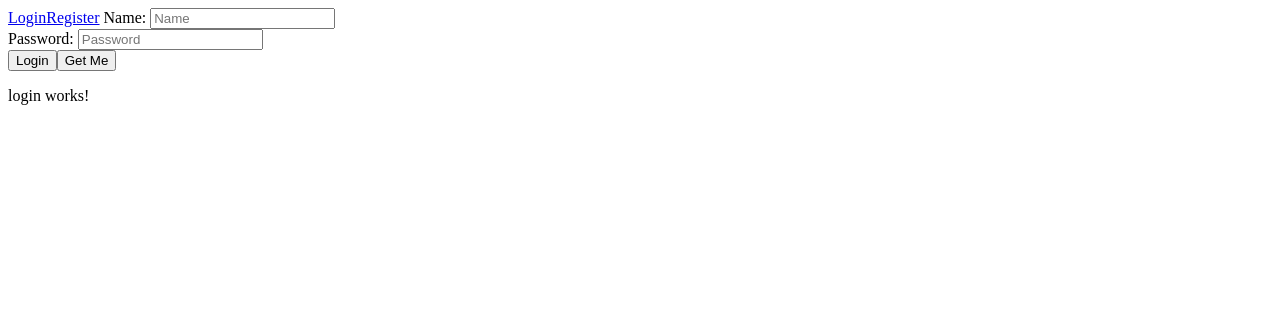
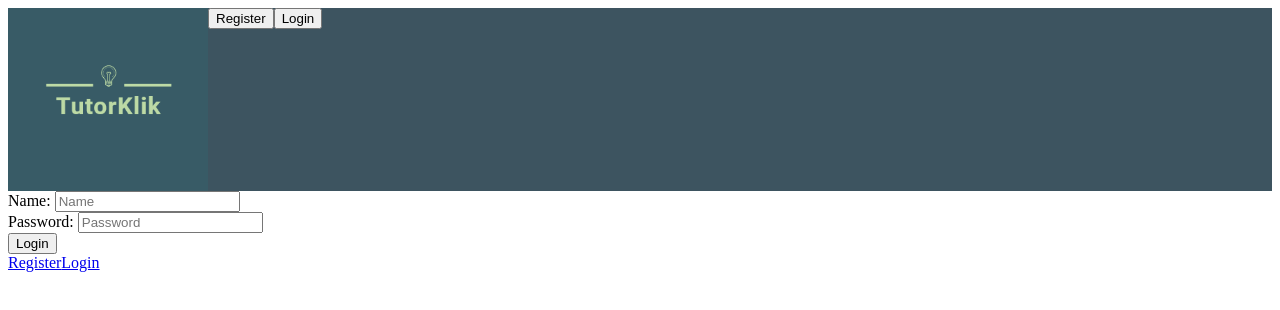
Before and after one commit to lemanszczyk/TutorKlikU, an Angular app: page /login in a window 1280 px wide. Shown: the top 310 px of the page. Built offline with nearby package versions, Linux system fonts and the light colour scheme.

Commit message:
add header

```diff
--- a/src/app/app.component.css
+++ b/src/app/app.component.css
@@ -0,0 +1,41 @@
+body {
+    margin: 0px !important;
+    padding: 0px;
+}
+.header{
+    background-color: #3D5460;
+    max-height: 200px;
+    display: flex;
+}
+.img-logo {
+    width: 200px;
+    height: 183px;
+    cursor: pointer;
+}
+
+/* ala{
+    <a href="#" class="myButton">grey</a>
+
+.myButton {
+	background-color:#a8a8a8;
+	border-radius:28px;
+	border:1px solid #dedede;
+	display:inline-block;
+	cursor:pointer;
+	color:#ffffff;
+	font-family:Arial;
+	font-size:17px;
+	padding:13px 39px;
+	text-decoration:none;
+	text-shadow:0px 1px 0px #2f6627;
+}
+.myButton:hover {
+	background-color:#737373;
+}
+.myButton:active {
+	position:relative;
+	top:1px;
+}
+
+
+} */
--- a/src/app/app.component.html
+++ b/src/app/app.component.html
@@ -8,18 +8,11 @@
     </tr>
   </tbody>
 </table> -->
-
-<div>
-  <a routerLink="/login" routerLinkActive="">Login</a>
-  <a routerLink="/register" routerLinkActive="">Register</a>
-  Name:
-  <input [(ngModel)]="user.UserName" placeholder="Name">
+<div class="header">
+  <img class="img-logo" routerLink="/register" src="../assets/Logo.png">
+  <div>
+    <button>Register</button>
+    <button>Login</button>
+  </div>
 </div>
-<div>
-  Password:
-  <input [(ngModel)]="user.Password" placeholder="Password" type="password">
-</div>
-<!-- <button (click)="register(user)">Register</button> -->
-<button (click)="login(user)">Login</button>
-<button (click)="getMe()">Get Me</button>
 <router-outlet></router-outlet>
--- a/src/app/app.component.ts
+++ b/src/app/app.component.ts
@@ -11,25 +11,7 @@ import { User } from './models/userLogin';
 })
 export class AppComponent {
   title = 'TutorKlikUI';
-  heroes: SuperHero[] = [];
 
-  user = new User();
+  constructor() {}
 
-  constructor(private superHeroService: SuperHeroService, private authService: AuthService) {}
-
-  getMe(){
-    this.superHeroService
-    .getSuperHeroes()
-    .subscribe((result: SuperHero[]) => (this.heroes = result));
-  }
-
-  register(user: User) {
-    this.authService.register(user).subscribe();
-  }
-
-  login(user: User) {
-    this.authService.login(user).subscribe((token: string) => {
-      localStorage.setItem('authToken', token);
-    });
-  }
 }
--- a/src/app/components/login/login.component.html
+++ b/src/app/components/login/login.component.html
@@ -1 +1,15 @@
-<p>login works!</p>
+<div>
+    Name:
+    <input [(ngModel)]="user.UserName" placeholder="Name">
+  </div>
+  <div>
+    Password:
+    <input [(ngModel)]="user.Password" placeholder="Password" type="password">
+  </div>
+  <!-- <button (click)="register(user)">Register</button> -->
+  <button (click)="login(user)">Login</button>
+  <!-- <button (click)="getMe()">Get Me</button> -->
+  <div>
+    <a routerLink="/register" routerLinkActive="">Register</a>
+    <a routerLink="/login" routerLinkActive="">Login</a>
+  </div>
--- a/src/app/components/login/login.component.ts
+++ b/src/app/components/login/login.component.ts
@@ -1,10 +1,32 @@
 import { Component } from '@angular/core';
+import { SuperHero } from 'src/app/models/super-hero';
+import { User } from 'src/app/models/userLogin';
+import { AuthService } from 'src/app/services/auth.service';
+import { SuperHeroService } from 'src/app/services/super-hero.service';
 
 @Component({
   selector: 'app-login',
   templateUrl: './login.component.html',
   styleUrls: ['./login.component.css']
 })
+
+
 export class LoginComponent {
+  user = new User();
+  constructor(private superHeroService: SuperHeroService, private authService: AuthService) {}
+  // getMe(){
+  //   this.superHeroService
+  //   .getSuperHeroes()
+  //   .subscribe((result: SuperHero[]) => (this.heroes = result));
+  // }
 
+  register(user: User) {
+    this.authService.register(user).subscribe();
+  }
+
+  login(user: User) {
+    this.authService.login(user).subscribe((token: string) => {
+      localStorage.setItem('authToken', token);
+    });
+  }
 }
```
Also changed, not shown: src/assets/Logo.png (added).
